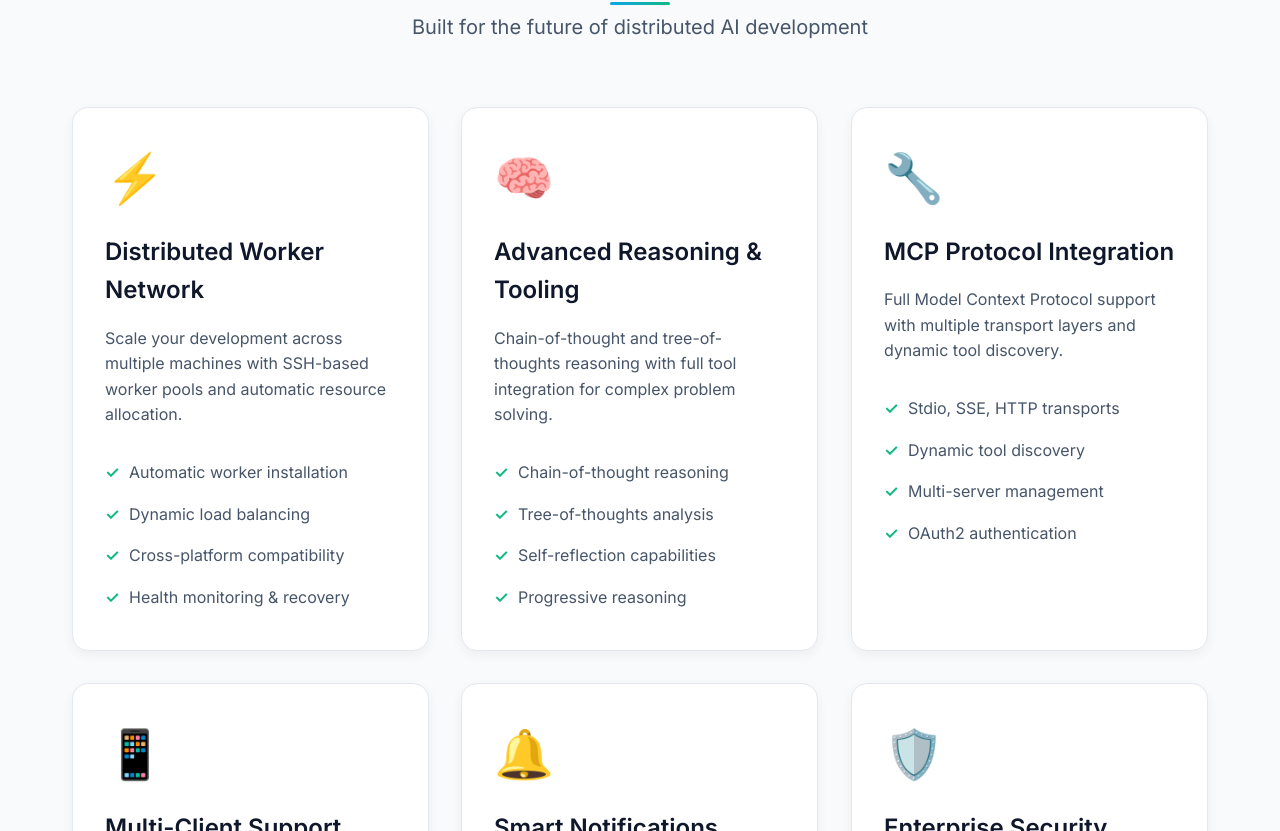
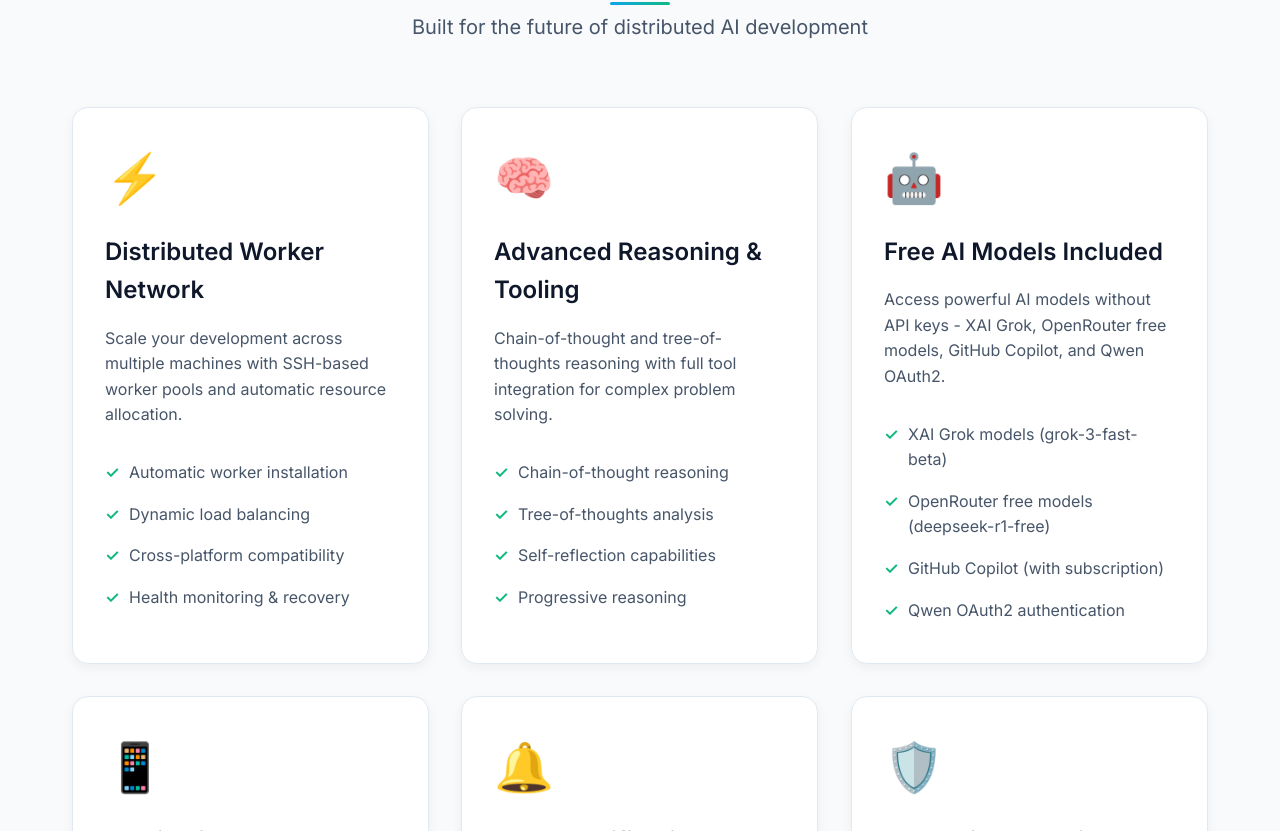
Before and after one commit to HelixDevelopment-Code/Welcome, a website: page docs/index.html in a window 1280 px wide. Shown: the part 978-1809 px from the top of the page. Drawn offline with Linux system fonts and the light colour scheme.

Commit message:
Auto-commit

```diff
--- a/docs/index.html
+++ b/docs/index.html
@@ -58,7 +58,7 @@
                     <span class="title-main">AI-Powered Development</span>
                 </h1>
                  <p class="hero-description">
-                    HelixCode is the world's first distributed AI development platform that combines advanced reasoning, multi-client support, and enterprise-grade security in one powerful tool.
+                     HelixCode is the world's first distributed AI development platform with FREE AI models included. Combine advanced reasoning, multi-client support, and enterprise-grade security in one powerful tool.
                  </p>
                 <div class="hero-actions">
                     <button class="btn btn-primary btn-large" onclick="showToast('Download starting...', 'success')">
@@ -133,14 +133,14 @@
                     </ul>
                 </div>
                  <div class="feature-card" data-aos="fade-up" data-aos-delay="200">
-                    <div class="feature-icon">🔧</div>
-                    <h3 class="feature-title">MCP Protocol Integration</h3>
-                    <p class="feature-description">Full Model Context Protocol support with multiple transport layers and dynamic tool discovery.</p>
+                     <div class="feature-icon">🤖</div>
+                     <h3 class="feature-title">Free AI Models Included</h3>
+                     <p class="feature-description">Access powerful AI models without API keys - XAI Grok, OpenRouter free models, GitHub Copilot, and Qwen OAuth2.</p>
                      <ul class="feature-list">
-                        <li>Stdio, SSE, HTTP transports</li>
-                        <li>Dynamic tool discovery</li>
-                        <li>Multi-server management</li>
-                        <li>OAuth2 authentication</li>
+                         <li>XAI Grok models (grok-3-fast-beta)</li>
+                         <li>OpenRouter free models (deepseek-r1-free)</li>
+                         <li>GitHub Copilot (with subscription)</li>
+                         <li>Qwen OAuth2 authentication</li>
                      </ul>
                  </div>
                 <div class="feature-card" data-aos="fade-up" data-aos-delay="300">
```
Lines whose indentation alone changed are shown as unchanged.
